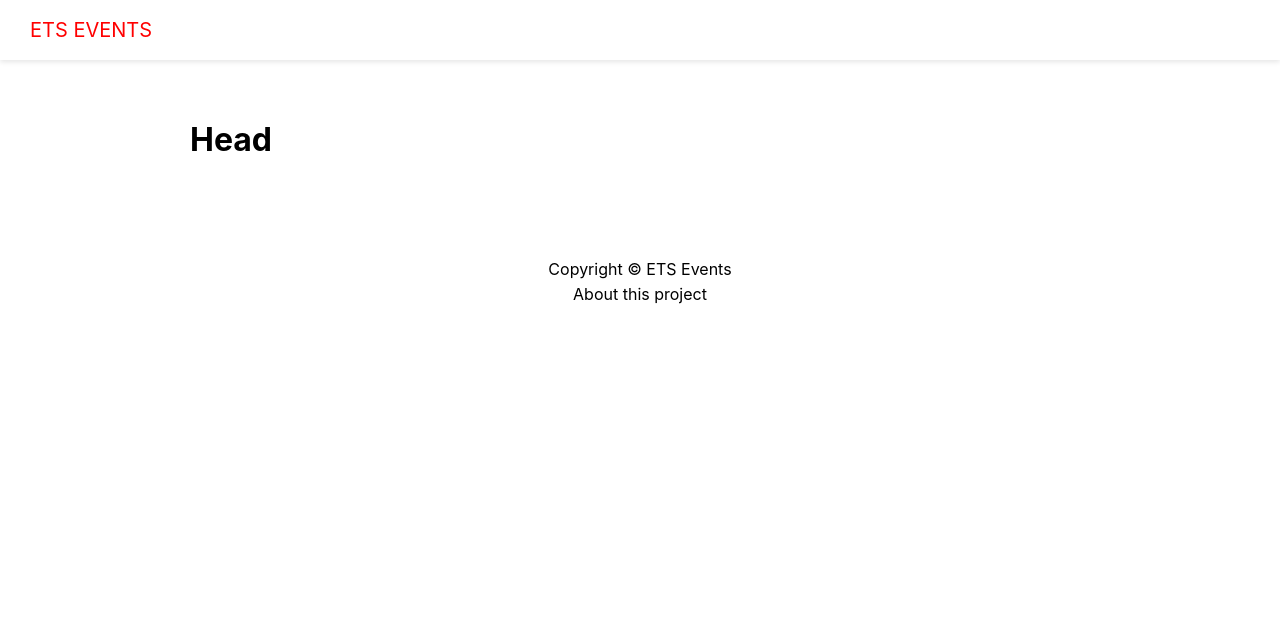
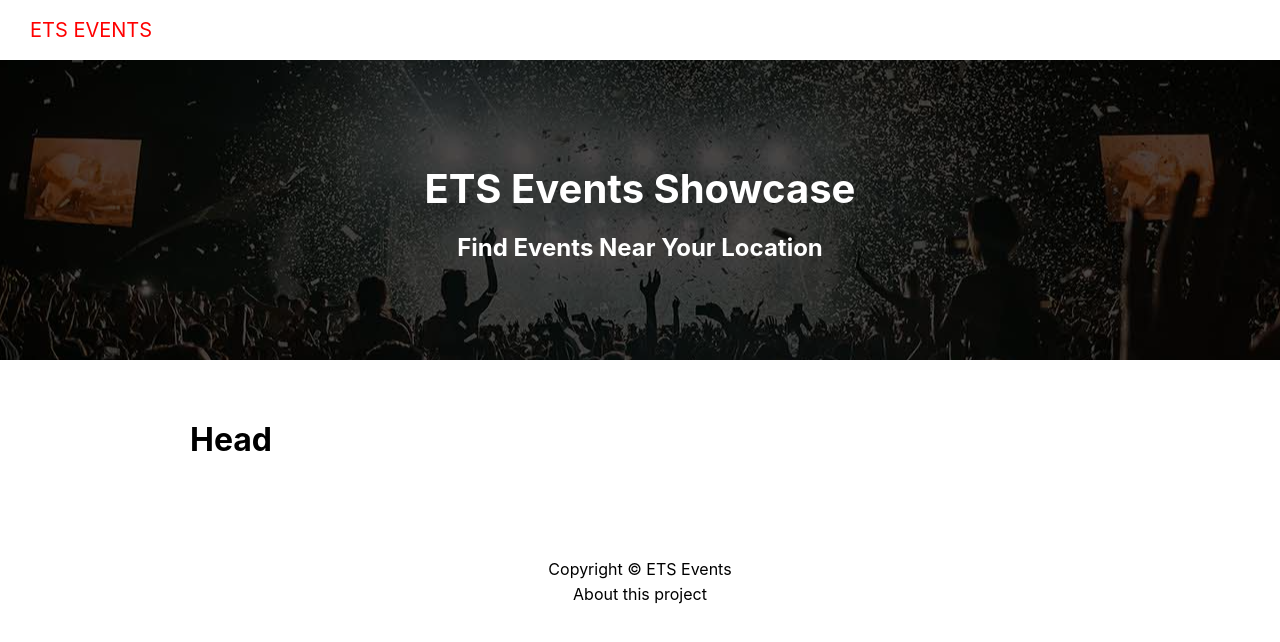
Before and after one commit to muhammedbalta/ets-events-frontend, a Next.js app: page / in a window 1280 px wide. Shown: the top 642 px of the page. Built offline with nearby package versions, Linux system fonts and the light colour scheme.

Commit message:
Showcase module

```diff
--- a/components/Layout.js
+++ b/components/Layout.js
@@ -1,9 +1,12 @@
 import React from "react";
 import Head from "next/head";
+import { useRouter } from "next/router";
 import styles from "@/styles/Layout.module.css";
 import Header from "./Header";
 import Footer from "./Footer";
+import Showcase from "./Showcase";
 export default function Layout({ title, keywords, description, children }) {
+  const router = useRouter();
   return (
     <div>
       <Head>
@@ -12,6 +15,7 @@
         <meta name="keywords" content={keywords} />
       </Head>
       <Header />
+      {router.pathname === "/" && <Showcase />}
       <div className={styles.container}>{children}</div>
       <Footer />
     </div>
--- /dev/null
+++ b/components/Showcase.js
@@ -0,0 +1,12 @@
+import React from "react";
+import styles from "@/styles/Showcase.module.css";
+function Showcase() {
+  return (
+    <div className={styles.showcase}>
+      <h1>ETS Events Showcase</h1>
+      <h2>Find Events Near Your Location</h2>
+    </div>
+  );
+}
+
+export default Showcase;
--- /dev/null
+++ b/styles/Showcase.module.css
@@ -0,0 +1,31 @@
+.showcase {
+  height: 300px;
+  width: 100%;
+  background: #000 url("/images/showcase.jpg") no-repeat center center;
+  color: #fff;
+  position: relative;
+  display: flex;
+  flex-direction: column;
+  align-items: center;
+  justify-content: center;
+  text-align: center;
+}
+
+.showcase::after {
+  content: "";
+  position: absolute;
+  top: 0;
+  left: 0;
+  width: 100%;
+  height: 100%;
+  background-color: rgba(0, 0, 0, 0.7);
+}
+
+.showcase * {
+  z-index: 20;
+}
+
+.showcase h1 {
+  font-size: 40px;
+  margin-bottom: 0;
+}
```
Also changed, not shown: public/images/showcase.jpg (added).
